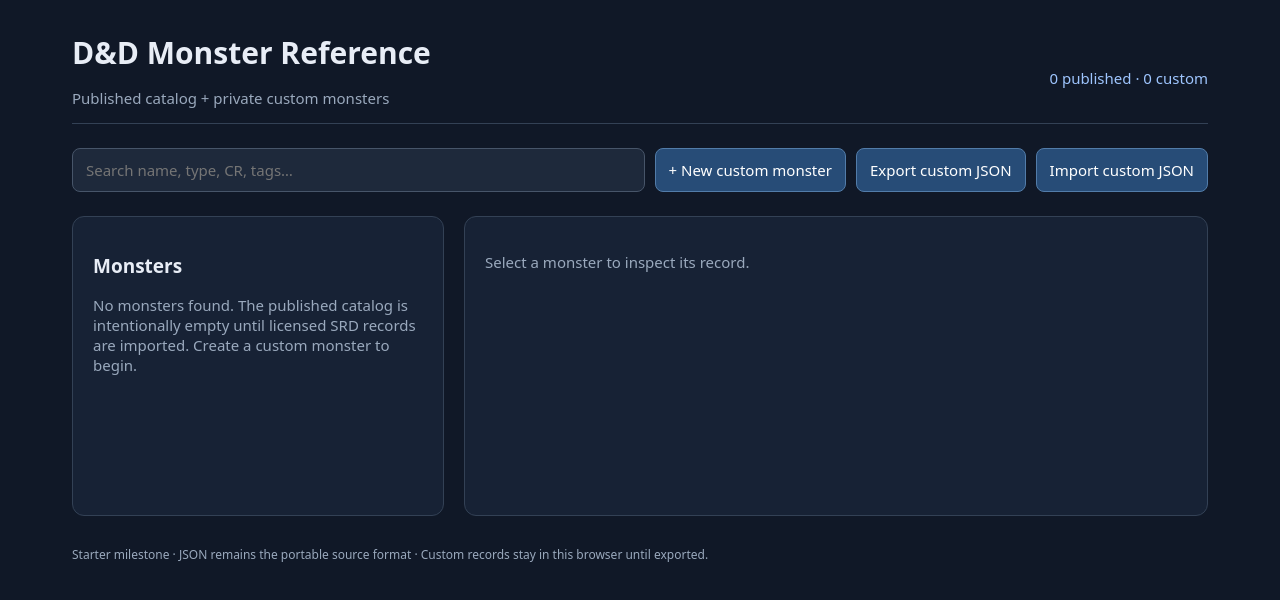
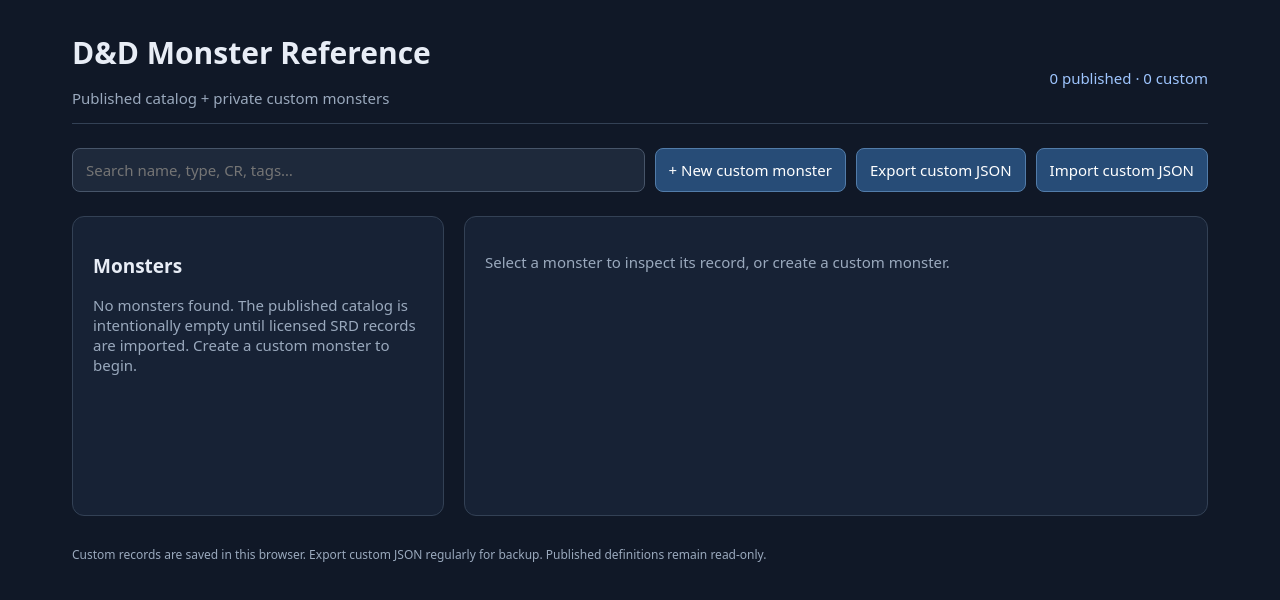
Before and after one commit to sebscape/dnd-monster-reference, a React (Vite) app: page / in a window 1280 px wide. Shown: the top 600 px of the page. Built offline with nearby package versions, Linux system fonts and the light colour scheme.

Commit message:
Add full custom monster editor, stat block display, and validation

```diff
--- a/src/App.tsx
+++ b/src/App.tsx
@@ -1,12 +1,14 @@
 import { useEffect, useMemo, useState } from "react";
-import type { Monster, MonsterCatalog } from "./models/monster";
-import { isMonster } from "./models/monster";
+import type { Monster, MonsterCatalog, NamedFeature } from "./models/monster";
+import { ABILITY_KEYS, isMonster, newMonster, SCHEMA_VERSION } from "./models/monster";
 
 const LOCAL_KEY = "dnd-monster-reference-custom-v1";
+const FEATURE_KEYS = ["traits", "actions", "bonus_actions", "reactions", "legendary_actions", "spellcasting"] as const;
+const TEXT_KEYS = ["alignment", "armor_description", "hit_dice", "speed", "saving_throws", "skills", "damage_vulnerabilities", "damage_resistances", "damage_immunities", "condition_immunities", "senses", "languages"] as const;
 function readCustom(): Monster[] {
   try {
     const data: unknown = JSON.parse(localStorage.getItem(LOCAL_KEY) ?? "[]");
-    return Array.isArray(data) ? data.filter(isMonster) : [];
+    return Array.isArray(data) ? data.filter(isMonster).filter(m => m.source.type === "homebrew") : [];
   } catch { return []; }
 }
 function downloadJson(name: string, data: unknown) {
@@ -14,55 +16,105 @@ function downloadJson(name: string, data: unknown) {
   const a = document.createElement("a"); a.href = url; a.download = name; a.click();
   setTimeout(() => URL.revokeObjectURL(url), 1000);
 }
+const titleCase = (s: string) => s.replaceAll("_", " ").replace(/\b\w/g, c => c.toUpperCase());
+const modifier = (n: number) => { const m = Math.floor((n - 10) / 2); return (m >= 0 ? "+" : "") + m; };
+function FeatureEditor({ label, features, onChange }: { label: string; features: NamedFeature[]; onChange: (v: NamedFeature[]) => void }) {
+  return <fieldset><legend>{label}</legend>{features.map((f, i) => <div className="feature-edit" key={i}>
+    <input aria-label={label + " name " + (i + 1)} placeholder="Feature name" value={f.name} onChange={e => onChange(features.map((x, j) => j === i ? { ...x, name: e.target.value } : x))} />
+    <textarea aria-label={label + " description " + (i + 1)} placeholder="Description and dice notation" value={f.description} onChange={e => onChange(features.map((x, j) => j === i ? { ...x, description: e.target.value } : x))} />
+    <button type="button" onClick={() => onChange(features.filter((_, j) => j !== i))}>Remove</button>
+  </div>)}<button type="button" onClick={() => onChange([...features, { name: "", description: "" }])}>+ Add {label.toLowerCase().replace(/s$/, "")}</button></fieldset>;
+}
+function Editor({ initial, onSave, onCancel }: { initial: Monster; onSave: (m: Monster) => void; onCancel: () => void }) {
+  const [draft, setDraft] = useState<Monster>(() => structuredClone(initial));
+  const [error, setError] = useState("");
+  function set<K extends keyof Monster>(key: K, value: Monster[K]) { setDraft(prev => ({ ...prev, [key]: value })); }
+  function save(e: React.FormEvent) {
+    e.preventDefault();
+    const candidate = { ...draft, name: draft.name.trim(), timestamp_modified: new Date().toISOString() };
+    if (!candidate.name) { setError("Monster name is required."); return; }
+    if (candidate.armor_class < 0 || candidate.hit_points < 1 || !Number.isInteger(candidate.hit_points)) { setError("AC must be nonnegative and HP must be a positive whole number."); return; }
+    if (!isMonster(candidate)) { setError("Monster data failed validation."); return; }
+    onSave(candidate);
+  }
+  return <form onSubmit={save} className="editor"><div className="editor-heading"><h2>{initial.name ? "Edit custom monster" : "New custom monster"}</h2><button type="button" onClick={onCancel}>Cancel</button></div>
+    {error && <p className="error" role="alert">{error}</p>}
+    <div className="fields">
+      <label>Name<input required value={draft.name} onChange={e => set("name", e.target.value)} /></label>
+      <label>Size<input value={draft.size} onChange={e => set("size", e.target.value)} /></label>
+      <label>Type<input value={draft.type} onChange={e => set("type", e.target.value)} /></label>
+      <label>Challenge rating<input value={draft.challenge_rating} onChange={e => set("challenge_rating", e.target.value)} /></label>
+      <label>Armor class<input type="number" min="0" value={draft.armor_class} onChange={e => set("armor_class", Number(e.target.value))} /></label>
+      <label>Hit points<input type="number" min="1" value={draft.hit_points} onChange={e => set("hit_points", Number(e.target.value))} /></label>
+      <label>Initiative bonus<input type="number" value={draft.initiative_bonus} onChange={e => set("initiative_bonus", Number(e.target.value))} /></label>
+      <label>Proficiency bonus<input type="number" value={draft.proficiency_bonus ?? ""} onChange={e => set("proficiency_bonus", e.target.value === "" ? undefined : Number(e.target.value))} /></label>
+      {TEXT_KEYS.map(k => <label key={k}>{titleCase(k)}<input value={draft[k] ?? ""} onChange={e => set(k, e.target.value)} /></label>)}
+    </div>
+    <fieldset><legend>Ability scores</legend><div className="abilities">{ABILITY_KEYS.map(k => <label key={k}>{k.toUpperCase()}<input type="number" min="1" max="30" value={draft.abilities?.[k] ?? 10} onChange={e => set("abilities", { ...(draft.abilities ?? { str:10,dex:10,con:10,int:10,wis:10,cha:10 }), [k]: Number(e.target.value) })} /></label>)}</div></fieldset>
+    <label>Tags (comma-separated)<input value={draft.tags.join(", ")} onChange={e => set("tags", e.target.value.split(",").map(x => x.trim()).filter(Boolean))} /></label>
+    {FEATURE_KEYS.map(k => <FeatureEditor key={k} label={titleCase(k)} features={draft[k] ?? []} onChange={v => set(k, v)} />)}
+    <div className="actions"><button type="submit">Save custom monster</button><button type="button" onClick={onCancel}>Cancel</button></div>
+  </form>;
+}
+function Detail({ monster, onEdit, onCopy, onDelete }: { monster: Monster; onEdit: () => void; onCopy: () => void; onDelete: () => void }) {
+  const custom = monster.source.type === "homebrew";
+  return <><h2>{monster.name}</h2><p>{monster.size} {monster.type} · CR {monster.challenge_rating} · {custom ? "Custom" : "Published"}</p>
+    <div className="stats"><span>AC <b>{monster.armor_class}</b></span><span>HP <b>{monster.hit_points}</b></span><span>Initiative <b>{monster.initiative_bonus >= 0 ? "+" : ""}{monster.initiative_bonus}</b></span></div>
+    {monster.speed && <p><b>Speed:</b> {monster.speed}</p>}
+    {monster.abilities && <div className="abilities ability-display">{ABILITY_KEYS.map(k => <div key={k}><b>{k.toUpperCase()}</b><span>{monster.abilities![k]} ({modifier(monster.abilities![k])})</span></div>)}</div>}
+    {TEXT_KEYS.filter(k => k !== "speed").map(k => monster[k] ? <p key={k}><b>{titleCase(k)}:</b> {monster[k]}</p> : null)}
+    {FEATURE_KEYS.map(k => (monster[k]?.length ?? 0) > 0 && <section key={k}><h3>{titleCase(k)}</h3>{monster[k]?.map((f, i) => <p key={i}><b>{f.name}.</b> {f.description}</p>)}</section>)}
+    <p><b>Tags:</b> {monster.tags.join(", ") || "None"}</p><p><b>Source:</b> {monster.source.name}</p>
+    <p className="muted">UUID: {monster.id}</p>
+    <div className="actions">{custom ? <><button onClick={onEdit}>Edit</button><button className="danger" onClick={onDelete}>Delete</button></> : <button onClick={onCopy}>Create editable copy</button>}</div>
+  </>;
+}
 export default function App() {
   const [published, setPublished] = useState<Monster[]>([]);
   const [custom, setCustom] = useState<Monster[]>(readCustom);
   const [query, setQuery] = useState("");
-  const [selected, setSelected] = useState<Monster | null>(null);
+  const [selectedId, setSelectedId] = useState<string | null>(null);
+  const [editing, setEditing] = useState<Monster | null>(null);
   const [error, setError] = useState("");
   useEffect(() => {
     fetch("/data/published-monsters.json").then(r => { if (!r.ok) throw new Error("Catalog could not be loaded"); return r.json(); })
       .then((data: MonsterCatalog) => setPublished(Array.isArray(data.monsters) ? data.monsters.filter(isMonster) : []))
       .catch(e => setError(String(e)));
   }, []);
-  useEffect(() => { localStorage.setItem(LOCAL_KEY, JSON.stringify(custom)); }, [custom]);
+  useEffect(() => { try { localStorage.setItem(LOCAL_KEY, JSON.stringify(custom)); } catch { setError("Local save failed. Export your custom JSON backup immediately."); } }, [custom]);
   const monsters = useMemo(() => [...published, ...custom].filter(m =>
     [m.name, m.type, m.challenge_rating, ...m.tags].some(v => v.toLowerCase().includes(query.toLowerCase()))
   ).sort((a,b) => a.name.localeCompare(b.name)), [published, custom, query]);
-  function createCustom(base?: Monster) {
-    const now = new Date().toISOString();
-    const name = window.prompt("Name for custom monster:", base ? base.name + " (Custom)" : "New Monster");
-    if (!name?.trim()) return;
-    const monster: Monster = {
-      id: crypto.randomUUID(), name: name.trim(), size: base?.size ?? "Medium", type: base?.type ?? "Beast",
-      challenge_rating: base?.challenge_rating ?? "0", armor_class: base?.armor_class ?? 10,
-      hit_points: base?.hit_points ?? 1, initiative_bonus: base?.initiative_bonus ?? 0,
-      tags: [...(base?.tags ?? [])], source: { type: "homebrew", name: "Custom" },
-      ...(base ? { derived_from: { monster_id: base.id } } : {}), timestamp_created: now, timestamp_modified: now
-    };
-    setCustom(prev => [...prev, monster]); setSelected(monster);
+  const selected = [...published, ...custom].find(m => m.id === selectedId) ?? null;
+  function saveCustom(monster: Monster) {
+    setCustom(prev => prev.some(m => m.id === monster.id) ? prev.map(m => m.id === monster.id ? monster : m) : [...prev, monster]);
+    setSelectedId(monster.id); setEditing(null); setError("");
+  }
+  function deleteCustom(monster: Monster) {
+    if (!window.confirm("Delete " + monster.name + "? Export a backup first if you want to keep it.")) return;
+    setCustom(prev => prev.filter(m => m.id !== monster.id)); setSelectedId(null);
   }
   async function importCustom(file: File | undefined) {
     if (!file) return;
     try {
       const data: unknown = JSON.parse(await file.text());
       const raw = Array.isArray(data) ? data : (data as MonsterCatalog)?.monsters;
-      if (!Array.isArray(raw) || !raw.every(isMonster) || raw.some(m => m.source.type !== "homebrew")) throw new Error("Expected a custom monster catalog");
+      if (!Array.isArray(raw) || !raw.every(isMonster) || raw.some(m => m.source.type !== "homebrew")) throw new Error("Expected a valid custom monster catalog");
       const ids = new Set([...published, ...custom].map(m => m.id));
-      if (raw.some(m => ids.has(m.id)) || new Set(raw.map(m => m.id)).size !== raw.length) throw new Error("Duplicate monster UUID detected");
+      if (raw.some(m => ids.has(m.id)) || new Set(raw.map(m => m.id)).size !== raw.length) throw new Error("Duplicate monster UUID detected; no records imported");
       setCustom(prev => [...prev, ...raw]); setError("");
     } catch (e) { setError("Import failed: " + String(e)); }
   }
   return <main>
     <header><div><h1>D&D Monster Reference</h1><p>Published catalog + private custom monsters</p></div><span className="count">{published.length} published · {custom.length} custom</span></header>
     <div className="toolbar"><input aria-label="Search monsters" placeholder="Search name, type, CR, tags…" value={query} onChange={e => setQuery(e.target.value)} />
-      <button onClick={() => createCustom()}>+ New custom monster</button>
-      <button onClick={() => downloadJson("custom-monsters.json", { schema_version: "1.0.0", monsters: custom })}>Export custom JSON</button>
+      <button onClick={() => setEditing(newMonster())}>+ New custom monster</button>
+      <button onClick={() => downloadJson("custom-monsters.json", { schema_version: SCHEMA_VERSION, monsters: custom })}>Export custom JSON</button>
       <label className="upload">Import custom JSON<input type="file" accept=".json,application/json" onChange={e => { void importCustom(e.target.files?.[0]); e.target.value = ""; }} /></label></div>
     {error && <p role="alert" className="error">{error}</p>}
     <div className="layout"><section className="list"><h2>Monsters</h2>{monsters.length === 0 && <p className="muted">No monsters found. The published catalog is intentionally empty until licensed SRD records are imported. Create a custom monster to begin.</p>}
-      {monsters.map(m => <button key={m.id} className={"monster " + (selected?.id === m.id ? "active" : "")} onClick={() => setSelected(m)}><strong>{m.name}</strong><small>{m.type} · CR {m.challenge_rating} · {m.source.type === "homebrew" ? "Custom" : "Published"}</small></button>)}</section>
-      <section className="detail">{selected ? <><h2>{selected.name}</h2><p>{selected.size} {selected.type} · Challenge {selected.challenge_rating}</p><div className="stats"><span>AC <b>{selected.armor_class}</b></span><span>HP <b>{selected.hit_points}</b></span><span>Initiative <b>{selected.initiative_bonus >= 0 ? "+" : ""}{selected.initiative_bonus}</b></span></div><p className="muted">UUID: {selected.id}</p><p>Tags: {selected.tags.join(", ") || "None"}</p><p>Source: {selected.source.name}</p>{selected.source.type !== "homebrew" && <button onClick={() => createCustom(selected)}>Create editable copy</button>}{selected.source.type === "homebrew" && <p className="muted">Full custom stat-block editor is next in development.</p>}</> : <p className="muted">Select a monster to inspect its record.</p>}</section></div>
-    <footer>Starter milestone · JSON remains the portable source format · Custom records stay in this browser until exported.</footer>
+      {monsters.map(m => <button key={m.id} className={"monster " + (selectedId === m.id ? "active" : "")} onClick={() => { setSelectedId(m.id); setEditing(null); }}><strong>{m.name}</strong><small>{m.type} · CR {m.challenge_rating} · {m.source.type === "homebrew" ? "Custom" : "Published"}</small></button>)}</section>
+      <section className="detail">{editing ? <Editor key={editing.id} initial={editing} onSave={saveCustom} onCancel={() => setEditing(null)} /> : selected ? <Detail monster={selected} onEdit={() => setEditing(selected)} onCopy={() => setEditing(newMonster(selected))} onDelete={() => deleteCustom(selected)} /> : <p className="muted">Select a monster to inspect its record, or create a custom monster.</p>}</section></div>
+    <footer>Custom records are saved in this browser. Export custom JSON regularly for backup. Published definitions remain read-only.</footer>
   </main>;
 }
```
